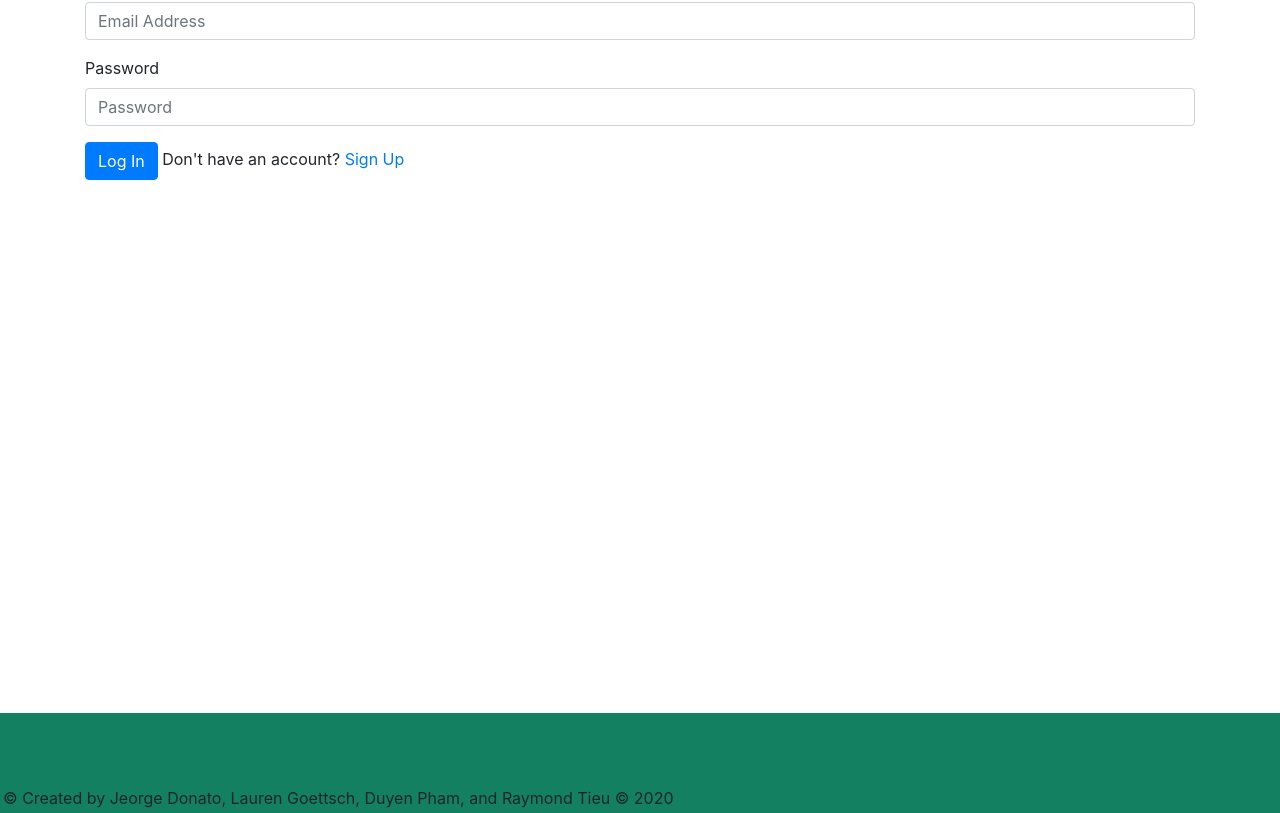
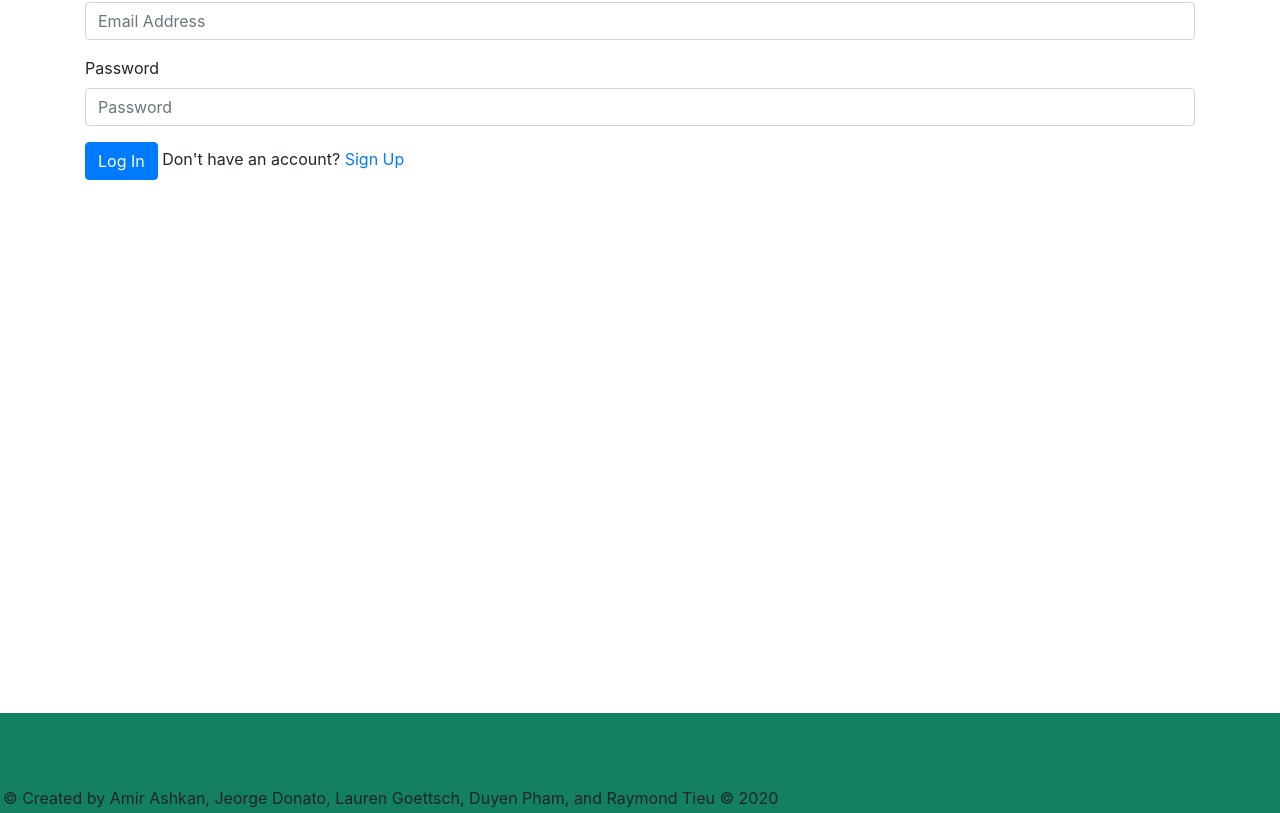
Before and after one commit to jeorgedonato/spent-smart, a React (Create React App) app in the folder client/: page / in a window 1280 px wide. Shown: the part 143-956 px from the top of the page. Built offline with nearby package versions, Linux system fonts and the light colour scheme; no server answers.

Commit message:
added members' names in footer

```diff
--- a/client/src/components/Footer/index.js
+++ b/client/src/components/Footer/index.js
@@ -5,7 +5,7 @@ import "./style.css";
 function Footer() {
   return (
     <footer className="footer">
-      <span>© Created by Jeorge Donato, Lauren Goettsch, Duyen Pham, and Raymond Tieu © 2020</span>
+      <span>© Created by Amir Ashkan, Jeorge Donato, Lauren Goettsch, Duyen Pham, and Raymond Tieu © 2020</span>
     </footer>
   );
 }
```
